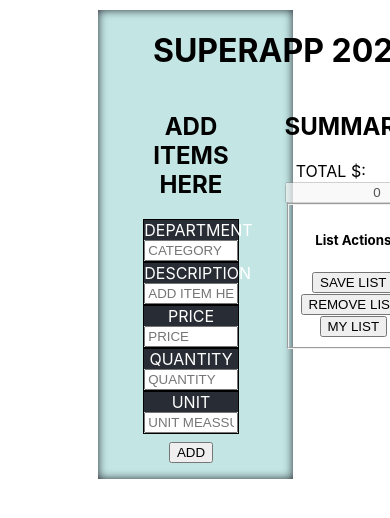
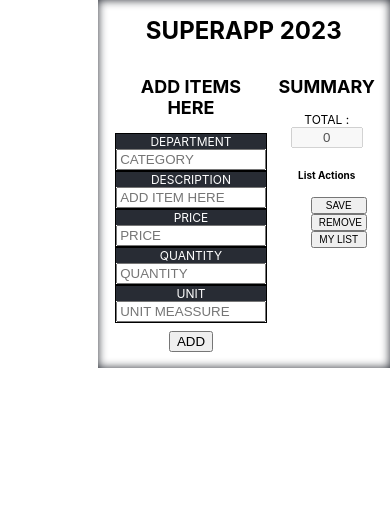
Before and after one commit to StarkNeo/superapp2023, a React (Create React App) app: page / in a window 390 px wide. Shown: the top 518 px of the page. Built offline with nearby package versions, Linux system fonts and the light colour scheme.

Commit message:
responsive

```diff
--- a/src/App.css
+++ b/src/App.css
@@ -2,14 +2,15 @@
   display: grid;
   grid-template-columns: 1fr 1fr;
   grid-template-rows: 1f 1fr 1fr;
-  /*justify-content: center;
-  /*border: 1px solid black;*/
-  width: 50%;
+  max-width: 49rem;
+  max-height: 49rem;
+  margin-left: 25%;
   box-shadow: inset 0 0 10px #282c34;
-  position: fixed;
-  margin-left: 25%;
+  position: sticky;
   top: 10px;
-  background-color: #c3e6e5;
+  background-color: white;
+  z-index: 10;
+
 }
 
 .app-title{
@@ -18,7 +19,10 @@
   justify-self: center;
 }
 #body {
-  margin-top: 22%;
+  max-width: 49rem;
+  max-height: 49rem;
+  margin-left: 25%;
+  margin-top: 5%;
 
 }
 
@@ -28,7 +32,7 @@
 }
 
 form {
-  width: 50%;
+  width: 80%;
   margin: auto;
   /*border: 1px solid black;*/
   display: flex;
@@ -43,15 +47,28 @@ input[type="submit"] {
 }
 
 #summarize {
-  width: 50%;
+  width: 80%;
   text-align: center;
 }
 
-#summarize input {
+#summTotal{
   text-align: center;
+  width: 4rem;
 }
 
 
+
+fieldset{
+  border: none;
+
+}
+
+fieldset input{
+  font-size: 10px;
+  margin-left: 1.5rem;
+  width: 3.5rem;
+  text-align: center;
+}
 .input {
   width: 100%;
   display: flex;
@@ -76,8 +93,7 @@ table {
   font-family: Arial, Helvetica, sans-serif;
   color: #111111;
   border: 1px solid black;
-  width: 50%;
-  max-width: 50%;
+  width: 100%;
   margin: 1rem auto;
   border-radius: 10px;
 
@@ -112,6 +128,65 @@ tr:hover {
   text-align: right;
 }
 
-.App {
-  text-align: center;
+@media only screen and (max-width:513px){
+  #headApp{
+    font-size: 12px;
+  }
+
+  #summarize{
+    display: flex;
+    flex-direction: column;
+    align-items: center;
+  }
+
+
+  #body{
+
+    max-width: 75%;
+  }
+  table{
+    max-width: 70%;
+    font-size: 12px;
+  }
 }
+@media only screen and (max-width:368px){
+  #headApp{
+    font-size: 8px;
+    display: flex;
+    flex-direction: column;
+    align-items: center;
+  }
+  form{
+
+    display: flex;
+  }
+  #summarize{
+    display: flex;
+    justify-content: center;
+  }
+  fieldset{
+    display: flex;
+    width: 95%;
+    flex-direction: column;
+  }
+
+  fieldset input{
+    margin: 0px;
+    width: 3rem;
+    align-self: center;
+
+  }
+  table{
+    max-width: 65%;
+    font-size: 9px;
+  }
+}
+@media only screen and (max-width:354px){
+  table{
+    min-width: 65%;
+    font-size: 9px;
+  }
+  #headApp{
+    min-width: 16rem;
+  }
+}
--- a/src/components/AddItems.js
+++ b/src/components/AddItems.js
@@ -34,6 +34,8 @@ export function Item(props) {
         }
 
     }
+
+
 
     const handleSubmit = (event) => {
         event.preventDefault()
--- a/src/components/AdmonItems.js
+++ b/src/components/AdmonItems.js
@@ -29,10 +29,9 @@ export function AdminItems() {
 
     const loadList =()=>{
         return localStorage.list? setItems(JSON.parse(localStorage.getItem('list'))):''
-       // let list = JSON.parse(localStorage.getItem('list'))
-        //setItems(list)
+
     }
-    console.log(items)
+
 
 
     return (
--- a/src/components/Category.js
+++ b/src/components/Category.js
@@ -48,6 +48,7 @@ export function Category(props) {
                                 <th colSpan={2}>Subtotal</th>
                             </tr>
                         </thead>
+
                         {props.items.map((e, index) => {
                             let arrayItems = [];
                             if (e.category === cat) {
@@ -57,6 +58,8 @@ export function Category(props) {
 
                             return <Products key={index} items={arrayItems} delete={props.delete} />
                         })}
+
+
                     </table>
 
 
--- a/src/components/Summary.js
+++ b/src/components/Summary.js
@@ -16,12 +16,12 @@ export function Summarize(props) {
         <>
         <div id="summarize">
         <h2>SUMMARY</h2>
-        <label>TOTAL $: </label>
-        <input value={total} disabled/>
+        <label>TOTAL : </label>
+        <input id="summTotal" value={total} disabled/>
         <fieldset>
         <h5>List Actions</h5>
-        <input type="button" value="Save List" onClick={props.save} />
-        <input type="button" value="Remove List" onClick={props.delete} />
+        <input type="button" value="Save" onClick={props.save} />
+        <input type="button" value="Remove" onClick={props.delete} />
         <input type="button" value="My list" onClick={props.load} />
         </fieldset>
         </div>
```
Also changed, not shown: src/components/Product.js (+6 -3 lines), src/components/Products.js (+6 -3 lines).
